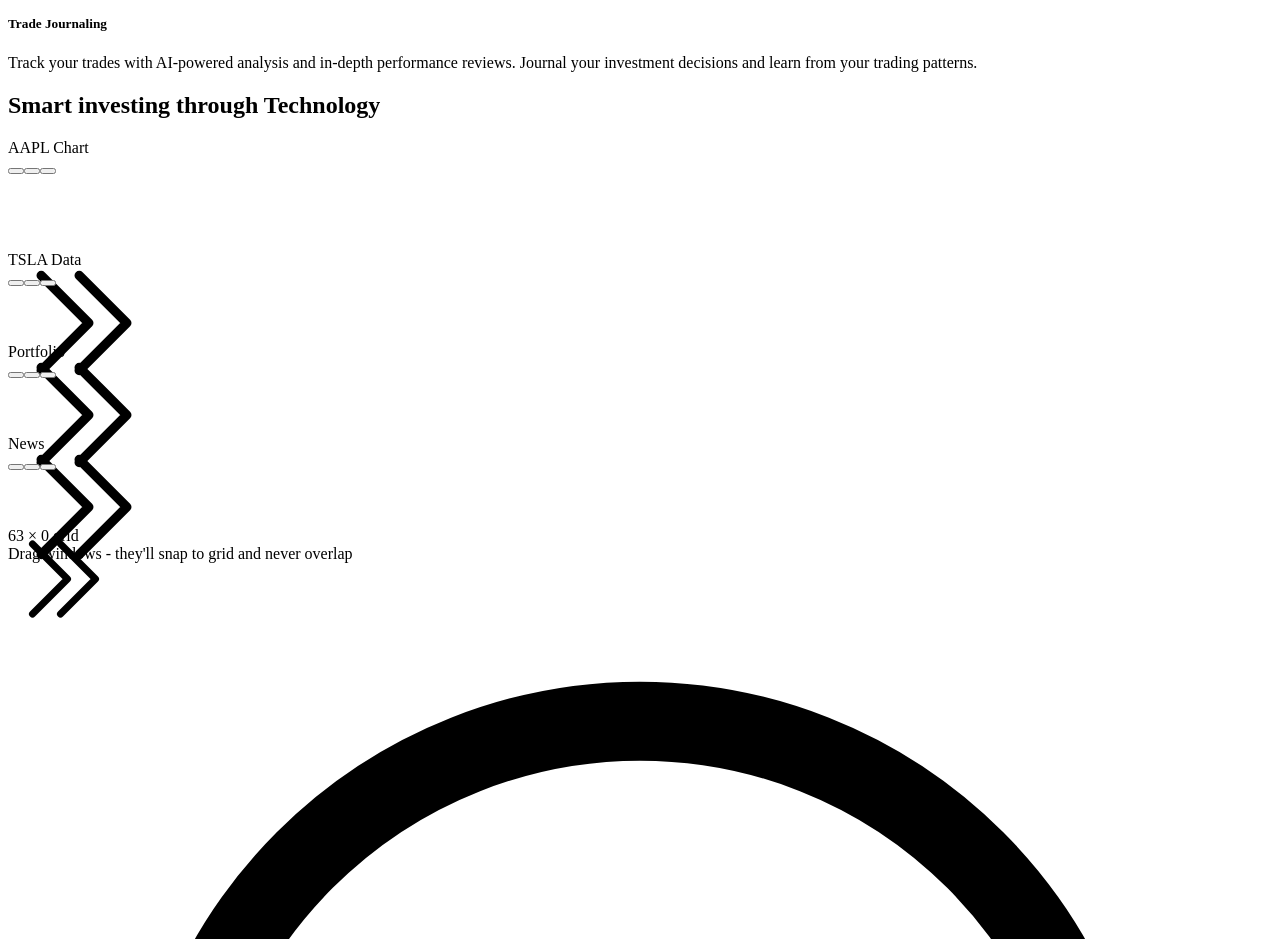
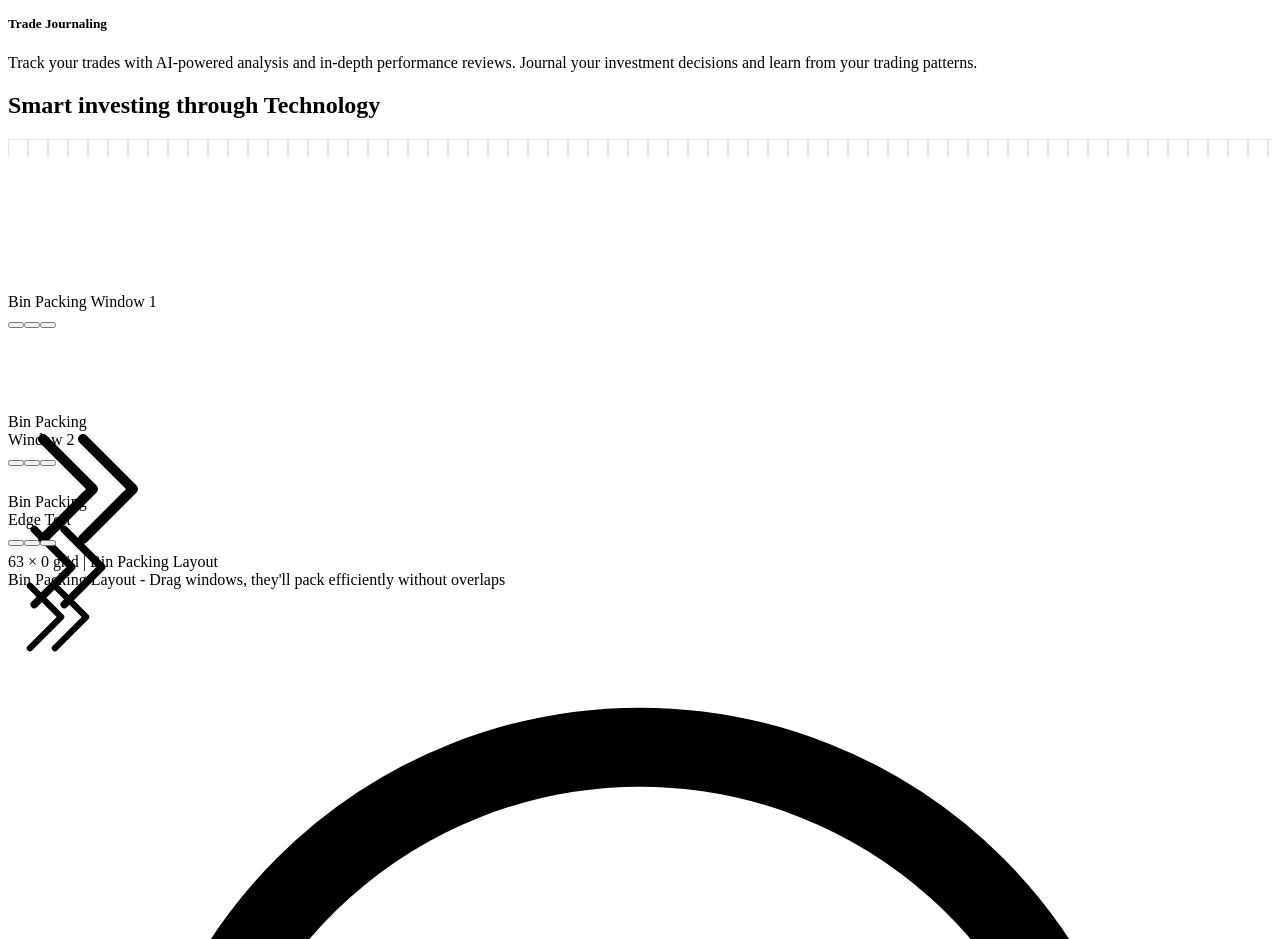
Before and after one commit to sweiler6420/AverageInvestorWeb, a React (Create React App) app: page / in a window 1280 px wide. Shown: the part 10280-11219 px from the top of the page. Built offline with nearby package versions, Linux system fonts and the light colour scheme; what react-stockcharts would draw is missing.

Commit message:
fallback if cant fix collison

```diff
--- a/src/components/home/InteractiveDesktop.jsx
+++ b/src/components/home/InteractiveDesktop.jsx
@@ -1,70 +1,62 @@
 import React, { useState, useEffect } from 'react'
-import GridLayout from '../shared/GridLayout'
+import BinPackingLayout from '../shared/BinPackingLayout'
 
 const InteractiveDesktop = () => {
-    const [gridApi, setGridApi] = useState(null);
+    const [binPackingApi, setBinPackingApi] = useState(null);
 
-    // Initialize with demo windows
+    // Initialize with 3 demo windows for testing
     useEffect(() => {
-        if (gridApi) {
-            // Add demo windows
-            gridApi.addWindow({
-                title: 'AAPL Chart',
+        if (binPackingApi) {
+            // Add first demo window
+            binPackingApi.addWindow({
+                title: 'Bin Packing Window 1',
                 color: 'bg-blue-500',
-                gridX: 1,
-                gridY: 2,
+                gridX: 5,
+                gridY: 5,
                 gridWidth: 8,
                 gridHeight: 6
             });
 
-            gridApi.addWindow({
-                title: 'TSLA Data',
+            // Add second demo window for collision testing
+            binPackingApi.addWindow({
+                title: 'Bin Packing Window 2',
                 color: 'bg-green-500',
-                gridX: 10,
-                gridY: 3,
-                gridWidth: 8,
-                gridHeight: 5
+                gridX: 15,
+                gridY: 8,
+                gridWidth: 6,
+                gridHeight: 4
             });
 
-            gridApi.addWindow({
-                title: 'Portfolio',
-                color: 'bg-purple-500',
-                gridX: 4,
-                gridY: 9,
-                gridWidth: 8,
-                gridHeight: 5
-            });
-
-            gridApi.addWindow({
-                title: 'News',
-                color: 'bg-orange-500',
-                gridX: 13,
-                gridY: 9,
-                gridWidth: 6,
-                gridHeight: 5
+            // Add third demo window for edge testing
+            binPackingApi.addWindow({
+                title: 'Bin Packing Edge Test',
+                color: 'bg-red-500',
+                gridX: 2,
+                gridY: 12,
+                gridWidth: 5,
+                gridHeight: 3
             });
         }
-    }, [gridApi]);
+    }, [binPackingApi]);
 
     return (
         <div className="w-full h-full">
-            <GridLayout
-                gridSize={20}
+            <BinPackingLayout
+                cellSize={20}
                 minWindowWidth={4}
                 minWindowHeight={3}
                 maxWindowWidth={20}
                 maxWindowHeight={15}
-                gap={4}
             >
                 {(api) => {
-                    if (!gridApi) setGridApi(api);
+                    if (!binPackingApi) setBinPackingApi(api);
                     return null;
                 }}
-            </GridLayout>
+            </BinPackingLayout>
 
             {/* Instructions */}
             <div className="absolute bottom-2 left-2 text-xs text-gray-600 font-gothic bg-white/80 px-2 py-1 rounded">
-                Drag windows - they'll snap to grid and never overlap
+                Bin Packing Layout - Drag windows, they'll pack efficiently without overlaps
             </div>
         </div>
     );
--- a/src/components/shared/GridLayout.jsx
+++ b/src/components/shared/BinPackingLayout.jsx
@@ -6,7 +6,7 @@ import {
     ChevronDoubleRightIcon
 } from '@heroicons/react/24/outline'
 
-// Window component with minimize, maximize, close buttons
+// Window component (reused from original)
 const Window = ({
     id,
     title,
@@ -24,23 +24,15 @@ const Window = ({
     ...props
 }) => {
     const handleMouseDown = (e) => {
-        console.log('Window handleMouseDown for window:', id);
-        console.log('Target element:', e.target);
-        console.log('Target classes:', e.target.className);
-
         // Check if clicking directly on buttons or resize handle (not the title)
         const isButtonClick = e.target.tagName === 'BUTTON' ||
             e.target.classList.contains('resize-handle') ||
             e.target.closest('.resize-handle');
 
         if (isButtonClick) {
-            console.log('Clicked on button or resize handle, not dragging');
-            console.log('Target tag:', e.target.tagName);
-            console.log('Target parent:', e.target.parentElement?.className);
             return; // Don't drag if clicking buttons or resize handle
         }
 
-        console.log('Starting drag for window:', id);
         onDragStart(e, id);
     };
 
@@ -73,7 +65,6 @@ const Window = ({
                     />
                     <button
                         onClick={(e) => {
-                            console.log('Close button clicked for window:', id);
                             e.stopPropagation();
                             onClose(id);
                         }}
@@ -112,16 +103,15 @@ const Window = ({
     );
 };
 
-// Main GridLayout component
-const GridLayout = ({
+// Bin Packing Layout Component
+const BinPackingLayout = ({
     children,
     className = "",
-    gridSize = 20,
+    cellSize = 20,
     minWindowWidth = 4,
     minWindowHeight = 3,
     maxWindowWidth = 20,
-    maxWindowHeight = 15,
-    gap = 4
+    maxWindowHeight = 15
 }) => {
     const containerRef = useRef(null);
     const [containerSize, setContainerSize] = useState({ width: 0, height: 0 });
@@ -132,8 +122,8 @@ const GridLayout = ({
     const [resizeStart, setResizeStart] = useState({ x: 0, y: 0, width: 0, height: 0 });
 
     // Calculate grid dimensions
-    const GRID_COLS = Math.floor(containerSize.width / gridSize);
-    const GRID_ROWS = Math.floor(containerSize.height / gridSize);
+    const gridCols = Math.floor(containerSize.width / cellSize);
+    const gridRows = Math.floor(containerSize.height / cellSize);
 
     // Update container size
     useEffect(() => {
@@ -149,76 +139,68 @@ const GridLayout = ({
         return () => window.removeEventListener('resize', updateSize);
     }, []);
 
-    // Convert grid coordinates to pixels
+    // Convert grid coordinates to pixel coordinates
     const gridToPixel = useCallback((gridX, gridY, gridWidth, gridHeight) => {
         return {
-            x: gridX * gridSize + gap,
-            y: gridY * gridSize + gap,
-            width: gridWidth * gridSize - (gap * 2),
-            height: gridHeight * gridSize - (gap * 2)
+            x: gridX * cellSize,
+            y: gridY * cellSize,
+            width: gridWidth * cellSize,
+            height: gridHeight * cellSize
         };
-    }, [gridSize, gap]);
+    }, [cellSize]);
 
-    // Convert pixels to grid coordinates
-    const pixelToGrid = useCallback((x, y, width, height) => {
+    // Convert pixel coordinates to grid coordinates
+    const pixelToGrid = useCallback((pixelX, pixelY) => {
         return {
-            gridX: Math.round((x - gap) / gridSize),
-            gridY: Math.round((y - gap) / gridSize),
-            gridWidth: Math.round((width + gap * 2) / gridSize),
-            gridHeight: Math.round((height + gap * 2) / gridSize)
+            gridX: Math.floor(pixelX / cellSize),
+            gridY: Math.floor(pixelY / cellSize)
         };
-    }, [gridSize, gap]);
+    }, [cellSize]);
 
-    // Check if position is valid - STRICT OVERLAP PREVENTION
-    const isValidPosition = useCallback((windowId, gridX, gridY, gridWidth, gridHeight) => {
-        // Check boundaries
+    // AABB Collision Detection
+    const checkCollision = useCallback((gridX, gridY, gridWidth, gridHeight, excludeWindowId = null) => {
+        // Check bounds
         if (gridX < 0 || gridY < 0 ||
-            gridX + gridWidth > GRID_COLS ||
-            gridY + gridHeight > GRID_ROWS) {
-            return false;
+            gridX + gridWidth > gridCols ||
+            gridY + gridHeight > gridRows) {
+            return true; // Out of bounds
         }
 
-        // Check size constraints
-        if (gridWidth < minWindowWidth || gridHeight < minWindowHeight ||
-            gridWidth > maxWindowWidth || gridHeight > maxWindowHeight) {
-            return false;
-        }
+        // Check collision with other windows
+        return windows.some(window => {
+            if (window.id === excludeWindowId) return false;
 
-        // STRICT overlap check - no windows can overlap
-        return !windows.some(window => {
-            if (window.id === windowId) return false;
-
-            // Check if rectangles overlap (strict no-overlap policy)
-            const overlap = !(gridX >= window.gridX + window.gridWidth ||
+            // AABB collision detection
+            return !(gridX >= window.gridX + window.gridWidth ||
                     gridX + gridWidth <= window.gridX ||
                     gridY >= window.gridY + window.gridHeight ||
                     gridY + gridHeight <= window.gridY);
+        });
+    }, [windows, gridCols, gridRows]);
 
-            return overlap;
-        });
-    }, [windows, GRID_COLS, GRID_ROWS, minWindowWidth, minWindowHeight, maxWindowWidth, maxWindowHeight]);
+    // Bin Packing Algorithm - Find best position
+    const findBestPosition = useCallback((windowId, pixelX, pixelY, gridWidth, gridHeight) => {
+        // Snap to grid
+        const { gridX: targetX, gridY: targetY } = pixelToGrid(pixelX, pixelY);
 
-    // Find best position with expanded search for no-overlap guarantee
-    const findBestPosition = useCallback((windowId, pixelX, pixelY, gridWidth, gridHeight) => {
-        const clampedX = Math.max(0, Math.min(pixelX, containerSize.width - (gridWidth * gridSize)));
-        const clampedY = Math.max(0, Math.min(pixelY, containerSize.height - (gridHeight * gridSize)));
+        // Clamp to valid bounds
+        const clampedX = Math.max(0, Math.min(targetX, gridCols - gridWidth));
+        const clampedY = Math.max(0, Math.min(targetY, gridRows - gridHeight));
 
-        const gridX = Math.round(clampedX / gridSize);
-        const gridY = Math.round(clampedY / gridSize);
-
-        // Try exact position first
-        if (isValidPosition(windowId, gridX, gridY, gridWidth, gridHeight)) {
-            return { gridX, gridY };
+        // Check if this position is valid
+        if (!checkCollision(clampedX, clampedY, gridWidth, gridHeight, windowId)) {
+            return { gridX: clampedX, gridY: clampedY };
         }
 
-        // Expanded search pattern for guaranteed no-overlap
+        // Bin packing: Find nearest valid position using spiral search
         for (let radius = 1; radius <= 10; radius++) {
             for (let dx = -radius; dx <= radius; dx++) {
                 for (let dy = -radius; dy <= radius; dy++) {
                     if (Math.abs(dx) === radius || Math.abs(dy) === radius) {
-                        const testX = gridX + dx;
-                        const testY = gridY + dy;
-                        if (isValidPosition(windowId, testX, testY, gridWidth, gridHeight)) {
+                        const testX = clampedX + dx;
+                        const testY = clampedY + dy;
+
+                        if (!checkCollision(testX, testY, gridWidth, gridHeight, windowId)) {
                             return { gridX: testX, gridY: testY };
                         }
                     }
@@ -226,12 +208,11 @@ const GridLayout = ({
             }
         }
 
-        // If no valid position found, return original position
-        const originalWindow = windows.find(w => w.id === windowId);
-        return { gridX: originalWindow?.gridX || 0, gridY: originalWindow?.gridY || 0 };
-    }, [isValidPosition, containerSize, gridSize, windows]);
+        // Fallback to original position
+        return { gridX: clampedX, gridY: clampedY };
+    }, [pixelToGrid, checkCollision, gridCols, gridRows]);
 
-    // Add window with guaranteed no-overlap placement
+    // Add window with bin packing placement
     const addWindow = useCallback((windowConfig) => {
         const newWindow = {
             id: `window_${Date.now()}_${Math.random().toString(36).substr(2, 9)}`,
@@ -246,35 +227,24 @@ const GridLayout = ({
             children: windowConfig.children || null
         };
 
-        // Find valid position by checking against existing windows
-        let bestPosition = { gridX: newWindow.gridX, gridY: newWindow.gridY };
-
-        // If the requested position is invalid, find a new one
-        if (!isValidPosition(newWindow.id, newWindow.gridX, newWindow.gridY, newWindow.gridWidth, newWindow.gridHeight)) {
-            // Try positions in a systematic way
-            for (let y = 0; y < GRID_ROWS - newWindow.gridHeight + 1; y++) {
-                for (let x = 0; x < GRID_COLS - newWindow.gridWidth + 1; x++) {
-                    if (isValidPosition(newWindow.id, x, y, newWindow.gridWidth, newWindow.gridHeight)) {
-                        bestPosition = { gridX: x, gridY: y };
-                        break;
-                    }
-                }
-                if (bestPosition.gridX !== newWindow.gridX || bestPosition.gridY !== newWindow.gridY) {
-                    break;
-                }
-            }
-        }
+        // Use bin packing to find valid position
+        const bestPosition = findBestPosition(
+            newWindow.id,
+            newWindow.gridX * cellSize,
+            newWindow.gridY * cellSize,
+            newWindow.gridWidth,
+            newWindow.gridHeight
+        );
 
         newWindow.gridX = bestPosition.gridX;
         newWindow.gridY = bestPosition.gridY;
 
         setWindows(prev => [...prev, newWindow]);
         return newWindow.id;
-    }, [isValidPosition, minWindowWidth, minWindowHeight, GRID_COLS, GRID_ROWS]);
+    }, [findBestPosition, minWindowWidth, minWindowHeight, cellSize]);
 
     // Remove window
     const removeWindow = useCallback((windowId) => {
-        console.log('Removing window:', windowId);
         setWindows(prev => prev.filter(w => w.id !== windowId));
     }, []);
 
@@ -292,9 +262,8 @@ const GridLayout = ({
         ));
     }, []);
 
-    // Drag handlers with strict no-overlap enforcement
+    // Drag handlers
     const handleDragStart = useCallback((e, windowId) => {
-        console.log('Drag start:', windowId);
         e.preventDefault();
         e.stopPropagation();
         const rect = e.currentTarget.getBoundingClientRect();
@@ -306,7 +275,6 @@ const GridLayout = ({
     }, []);
 
     const handleResizeStart = useCallback((e, windowId) => {
-        console.log('Resize start:', windowId);
         e.preventDefault();
         e.stopPropagation();
         const windowElement = document.querySelector(`[data-window-id="${windowId}"]`);
@@ -328,13 +296,21 @@ const GridLayout = ({
         const containerRect = containerRef.current.getBoundingClientRect();
 
         if (draggedWindow) {
+            // Calculate pixel position relative to container
             const pixelX = e.clientX - containerRect.left - dragOffset.x;
             const pixelY = e.clientY - containerRect.top - dragOffset.y;
 
             const window = windows.find(w => w.id === draggedWindow);
 
-            // ALWAYS snap to valid position to prevent overlaps
-            const { gridX, gridY } = findBestPosition(draggedWindow, pixelX, pixelY, window.gridWidth, window.gridHeight);
+            // Use bin packing algorithm to find best position
+            const { gridX, gridY } = findBestPosition(
+                draggedWindow,
+                pixelX,
+                pixelY,
+                window.gridWidth,
+                window.gridHeight
+            );
+
             const { x, y } = gridToPixel(gridX, gridY, window.gridWidth, window.gridHeight);
 
             const windowElement = document.querySelector(`[data-window-id="${draggedWindow}"]`);
@@ -347,8 +323,8 @@ const GridLayout = ({
             const deltaX = e.clientX - resizeStart.x;
             const deltaY = e.clientY - resizeStart.y;
 
-            const newWidth = Math.max(resizeStart.width + deltaX, minWindowWidth * gridSize);
-            const newHeight = Math.max(resizeStart.height + deltaY, minWindowHeight * gridSize);
+            const newWidth = Math.max(resizeStart.width + deltaX, minWindowWidth * cellSize);
+            const newHeight = Math.max(resizeStart.height + deltaY, minWindowHeight * cellSize);
 
             const windowElement = document.querySelector(`[data-window-id="${resizingWindow}"]`);
             if (windowElement) {
@@ -357,39 +333,48 @@ const GridLayout = ({
                 const currentX = rect.left - containerRect.left;
                 const currentY = rect.top - containerRect.top;
 
-                const { gridWidth, gridHeight } = pixelToGrid(currentX, currentY, newWidth, newHeight);
+                const { gridWidth, gridHeight } = pixelToGrid(newWidth, newHeight);
                 const currentWindow = windows.find(w => w.id === resizingWindow);
 
-                // Only allow resize if it doesn't create overlap
-                if (isValidPosition(resizingWindow, currentWindow.gridX, currentWindow.gridY, gridWidth, gridHeight)) {
+                // Only allow resize if it doesn't create collision
+                if (!checkCollision(currentWindow.gridX, currentWindow.gridY, gridWidth, gridHeight, resizingWindow)) {
                     windowElement.style.width = `${newWidth}px`;
                     windowElement.style.height = `${newHeight}px`;
                     windowElement.style.zIndex = '10';
                 }
-                // If resize would create overlap, don't resize
             }
         }
-    }, [draggedWindow, resizingWindow, dragOffset, resizeStart, windows, findBestPosition, gridToPixel, pixelToGrid, isValidPosition, minWindowWidth, minWindowHeight, gridSize]);
+    }, [draggedWindow, resizingWindow, dragOffset, resizeStart, windows, findBestPosition, gridToPixel, pixelToGrid, checkCollision, minWindowWidth, minWindowHeight, cellSize]);
 
     const handleMouseUp = useCallback(() => {
-        console.log('Mouse up - draggedWindow:', draggedWindow, 'resizingWindow:', resizingWindow);
         if (draggedWindow) {
             const windowElement = document.querySelector(`[data-window-id="${draggedWindow}"]`);
             if (windowElement) {
+                // Get the current DOM position
                 const rect = windowElement.getBoundingClientRect();
                 const containerRect = containerRef.current.getBoundingClientRect();
                 const pixelX = rect.left - containerRect.left;
                 const pixelY = rect.top - containerRect.top;
 
-                const window = windows.find(w => w.id === draggedWindow);
-                const { gridX, gridY } = findBestPosition(draggedWindow, pixelX, pixelY, window.gridWidth, window.gridHeight);
+                // Get current window state
+                const currentWindow = windows.find(w => w.id === draggedWindow);
+
+                // Use bin packing to find final position
+                const { gridX: finalGridX, gridY: finalGridY } = findBestPosition(
+                    draggedWindow,
+                    pixelX,
+                    pixelY,
+                    currentWindow.gridWidth,
+                    currentWindow.gridHeight
+                );
 
                 setWindows(prev => prev.map(w =>
                     w.id === draggedWindow
-                        ? { ...w, gridX, gridY }
+                        ? { ...w, gridX: finalGridX, gridY: finalGridY }
                         : w
                 ));
 
+                // Clear inline styles
                 windowElement.style.left = '';
                 windowElement.style.top = '';
                 windowElement.style.zIndex = '';
@@ -402,7 +387,7 @@ const GridLayout = ({
                 const pixelX = rect.left - containerRect.left;
                 const pixelY = rect.top - containerRect.top;
 
-                const { gridWidth, gridHeight } = pixelToGrid(pixelX, pixelY, rect.width, rect.height);
+                const { gridWidth, gridHeight } = pixelToGrid(rect.width, rect.height);
 
                 setWindows(prev => prev.map(w =>
                     w.id === resizingWindow
@@ -416,7 +401,6 @@ const GridLayout = ({
             }
         }
 
-        console.log('Resetting drag/resize state');
         setDraggedWindow(null);
         setDragOffset({ x: 0, y: 0 });
         setResizingWindow(null);
@@ -449,18 +433,20 @@ const GridLayout = ({
     }, [children, addWindow, removeWindow, minimizeWindow, maximizeWindow, windows]);
 
     return (
-        <div ref={containerRef} className={`grid-layout w-full h-full relative ${className}`}>
+        <div ref={containerRef} className={`bin-packing-layout w-full h-full relative ${className}`}>
             {/* Grid background */}
             {containerSize.width > 0 && containerSize.height > 0 && (
                 <div className="absolute inset-0 opacity-10">
-                    <div className="grid h-full" style={{
-                        gridTemplateColumns: `repeat(${GRID_COLS}, ${gridSize}px)`,
-                        gridTemplateRows: `repeat(${GRID_ROWS}, ${gridSize}px)`
-                    }}>
-                        {Array.from({ length: GRID_COLS * GRID_ROWS }).map((_, i) => (
-                            <div key={i} className="border border-gray-300"></div>
+                    <svg width="100%" height="100%">
+                        {/* Vertical grid lines */}
+                        {Array.from({ length: gridCols + 1 }).map((_, i) => (
+                            <line key={`v-${i}`} x1={i * cellSize} y1={0} x2={i * cellSize} y2={containerSize.height} stroke="#ccc" strokeWidth="1" />
                         ))}
-                    </div>
+                        {/* Horizontal grid lines */}
+                        {Array.from({ length: gridRows + 1 }).map((_, i) => (
+                            <line key={`h-${i}`} x1={0} y1={i * cellSize} x2={containerSize.width} y2={i * cellSize} stroke="#ccc" strokeWidth="1" />
+                        ))}
+                    </svg>
                 </div>
             )}
 
@@ -496,10 +482,10 @@ const GridLayout = ({
 
             {/* Scale indicator */}
             <div className="absolute bottom-2 right-2 text-xs text-gray-600 font-gothic bg-white/80 px-2 py-1 rounded">
-                {GRID_COLS} × {GRID_ROWS} grid
+                {gridCols} × {gridRows} grid | Bin Packing Layout
             </div>
         </div>
     );
 };
 
-export default GridLayout;
+export default BinPackingLayout;
```
Lines whose indentation alone changed are shown as unchanged.
